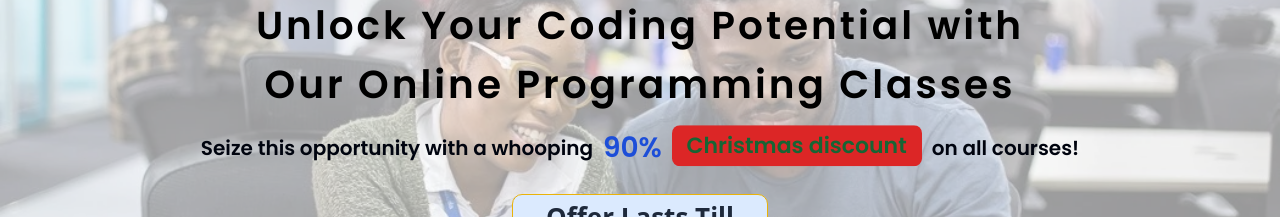
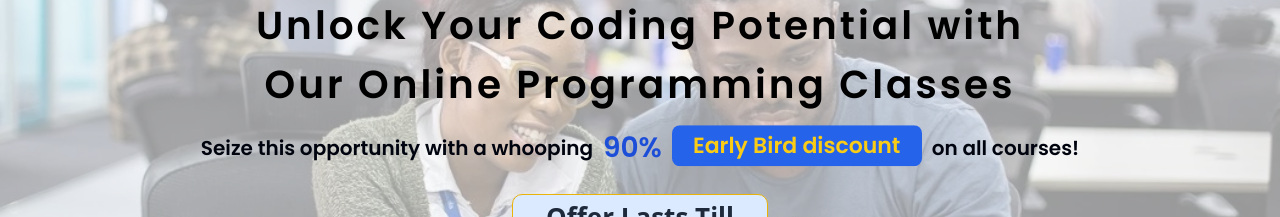
Before and after one commit to Kennius7/landing-page2, a React (Vite) app: page / in a window 1280 px wide. Shown: the part 135-352 px from the top of the page. Built offline with nearby package versions, Linux system fonts and the light colour scheme.

Commit message:
Home UI Edit

```diff
--- a/src/components/Home.jsx
+++ b/src/components/Home.jsx
@@ -60,14 +60,14 @@ const Home = () => {
                                     Seize this opportunity with a whooping
                                 </div>
                                 <div className="font-poppins font-semibold text-blue-700
-                                    sm:text-[28px] xs:text-[20px] text-[23px]">
+                                    sm:text-[28px] xs:text-[20px] text-[23px] navText1">
                                     90%
                                 </div>
                                 &nbsp;
                                 <div className="text-center md:w-[250px] sm:w-[230px] xs:w-[180px] w-[180px]
-                                    md:text-[22px] sm:text-[20px] xs:text-[16px] text-[16px] bg-red-600
-                                    text-green-800 rounded-[8px] px-2 py-1 bounce-element xs:ml-[6px] ml-[3px]">
-                                    Christmas discount
+                                    md:text-[22px] sm:text-[20px] xs:text-[16px] text-[16px] bg-blue-600
+                                    text-yellow-400 rounded-[8px] px-2 py-1 bounce-element xs:ml-[6px] ml-[3px]">
+                                    Early Bird discount
                                 </div>
                                 <div className="text-center sm:text-[20px] xs:text-[16px] text-[17px] ml-[10px]">
                                     on all courses!
```
